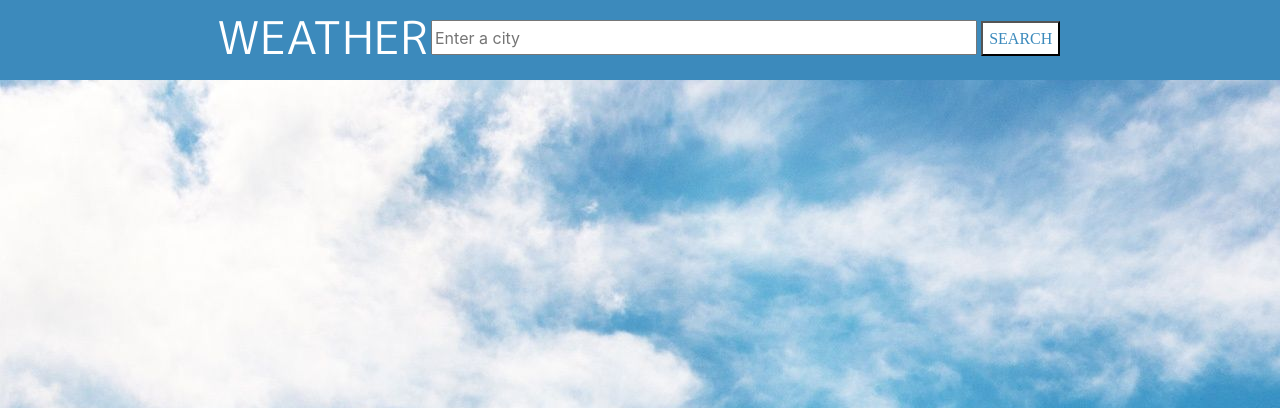
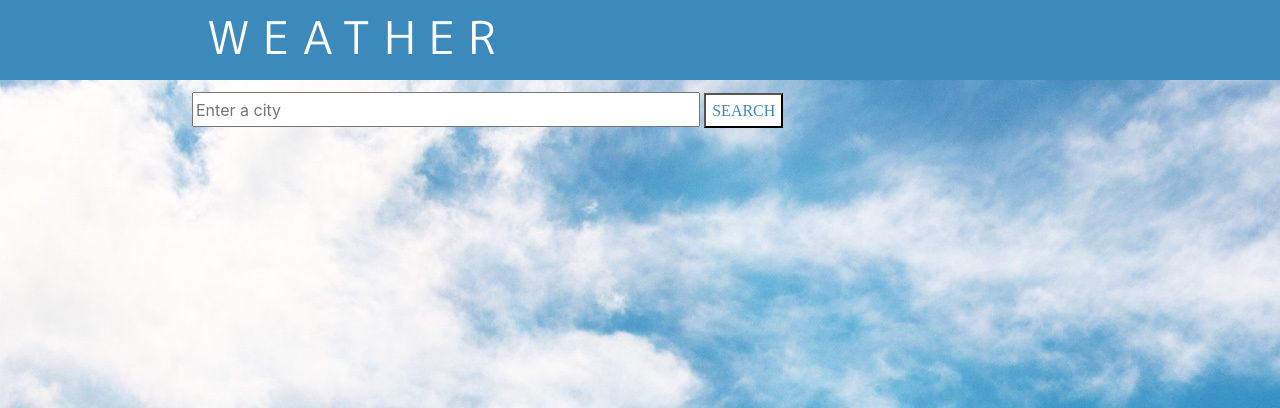
Before and after one commit to laimaurnezaite/theweather, a Django app: page / in a window 1280 px wide. Shown: the top 408 px of the page. Run offline with Django 3.2, Linux system fonts and the light colour scheme; data that the repository does not hold is empty; some libraries are stand-ins or nearby versions.

Commit message:
change base layout

```diff
--- a/theweather/templates/base.html
+++ b/theweather/templates/base.html
@@ -14,10 +14,10 @@
         <div id="page-container">
             <div class="container" style="background-color: #3C8ABC; height:80px; padding:0px; margin:0px; max-width:100%;">
                 <div class="row" style="width: 70%; margin:auto;">
-                    <div class="col-3">
-                        <h4 style="font-family: 'M PLUS 1p';font-size: 45px; color:white; padding: 10px;"> <a id="logo" href="/">WEATHER</a></h4>
+                    <div class="col">
+                        <h4 style="font-family: 'M PLUS 1p';font-size: 45px; color:white; padding-top: 10px; letter-spacing: 13px" > <a id="logo" href="/">WEATHER</a></h4>
                     </div>
-                    <div class="col" style="padding-top:20px">
+                    <div class="col-8" style="padding-top:20px; padding-left:0px; padding-right:0px;">
                         <form action="{% url 'search' %}" method="GET">
                             <input style="width: 85%; height:35px;" type="text" id="cityName" placeholder="Enter a city" name="cityName" required>
                             <input type="submit" class="example_c" style="font-family: 'Times New Roman', Times, serif;"  value="SEARCH">
```
